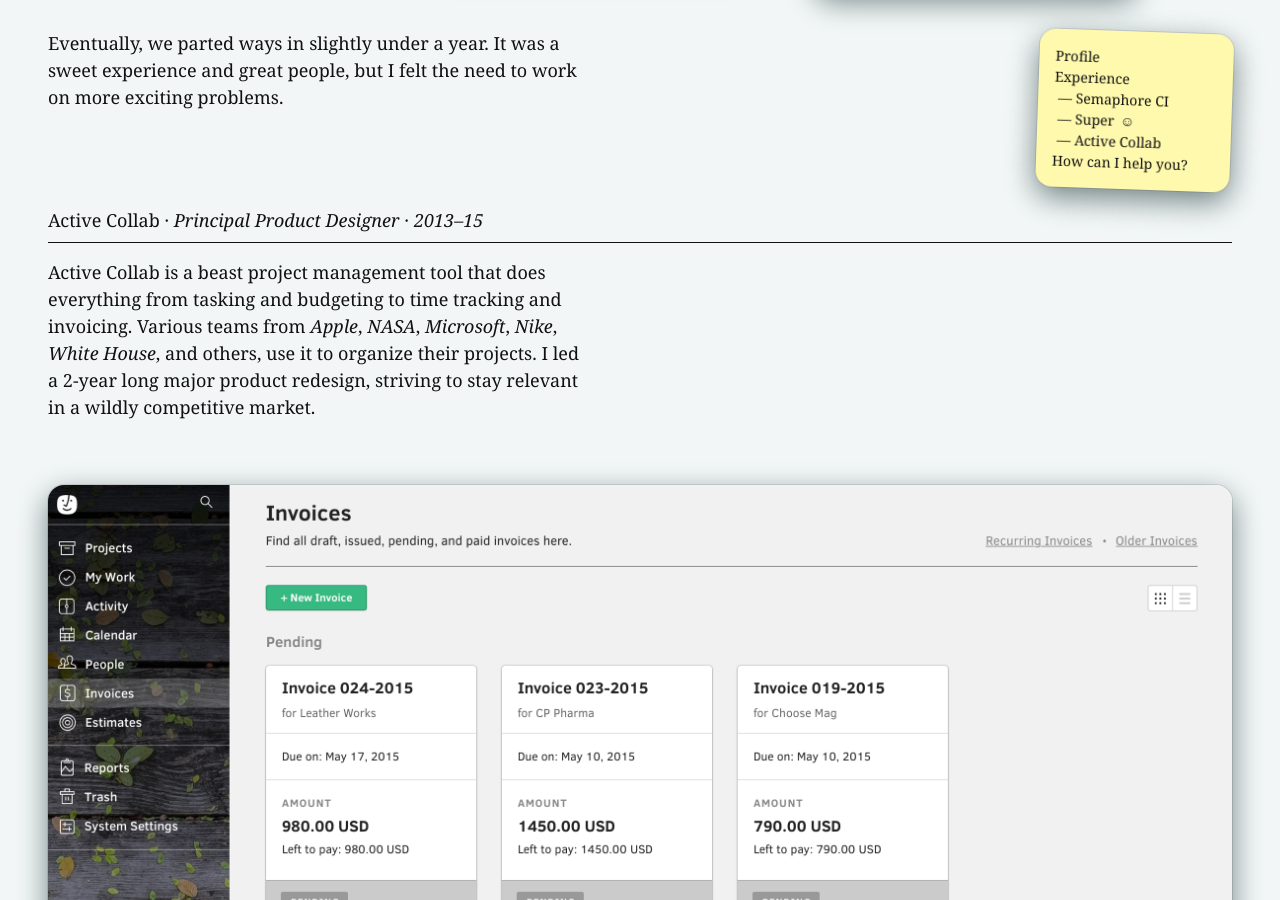
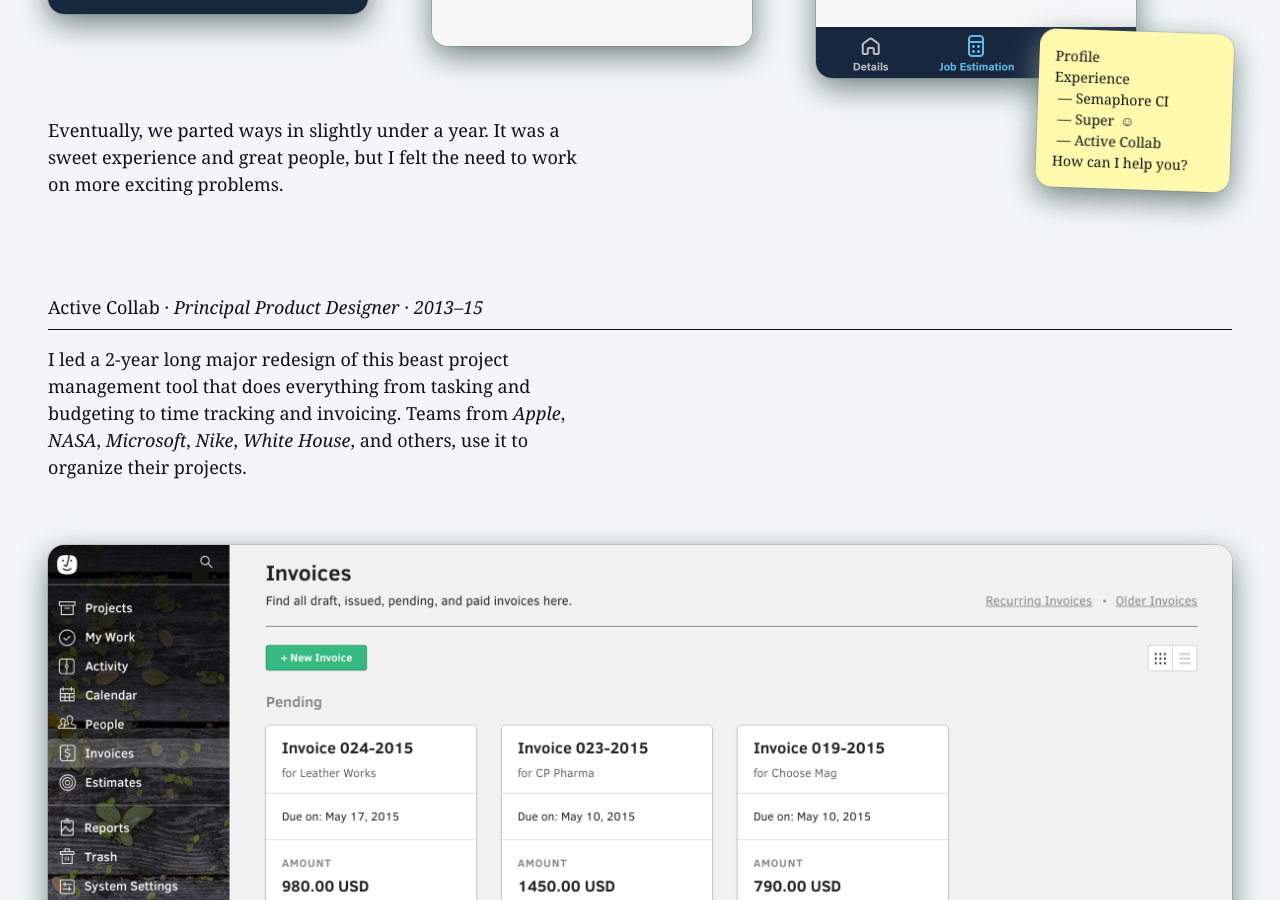
Before and after one commit to ropsii/ropsii.github.io, a Jekyll site: the page built from work.html, in a window 1280 px wide and 900 px high, scrolled down 11704 px. Built offline with Jekyll 4.4.1, drawn with Linux system fonts in a browser that asks for light colours; some web fonts are replaced; comment, search, counter and statistics services are not loaded; some of the changed text lies outside the part shown.

Commit message:
polish work

```diff
--- a/_layouts/work.html
+++ b/_layouts/work.html
@@ -161,7 +161,7 @@
             <h3 class="f5 normal i mb2">My Role</h3>
             <p class="measure pb4-m">I focused solely on product, from product strategy and figuring out what customers want, to building features. I spent my time between strategic and individual contributions, and running a small design team of 3.</p>
 
-            <div class="mv4 mv5-m" style="max-width: 900px">
+            <div class="mv4 mv5-m" style="max-width: 1000px">
                 <img src="{% link /assets/work-sem-whimsical.png %}" alt="Semaphore flowchart" class="shadow-2 w-100 br4">
                 <p class="f7 measure-wide mt3">In recent years, I’ve been heavily relying on <a href="https://whimsical.com/">Whimsical</a> for high-level design. Often the engineering team would use these flowcharts later as the foundation for designing specs.</p>
             </div>
@@ -278,7 +278,7 @@
         <section id="activecollab" class="pt4 pb4-m">
             <h2 class="f6 f5-m normal mb0 bb pb2 mb3">Active Collab · <span class="i">Principal Product Designer · 2013–15</span></h2>
 
-            <p class="measure">Active Collab is a beast project management tool that does everything from tasking and budgeting to time tracking and invoicing. Various teams from <em>Apple</em>, <em>NASA</em>, <em>Microsoft</em>, <em>Nike</em>, <em>White House</em>, and others, use it to organize their projects. I led a 2-year long major product redesign, striving to stay relevant in a wildly competitive market.</p>
+            <p class="measure mb4">I led a 2-year long major redesign of this beast project management tool that does everything from tasking and budgeting to time tracking and invoicing. Teams from <em>Apple</em>, <em>NASA</em>, <em>Microsoft</em>, <em>Nike</em>, <em>White House</em>, and others, use it to organize their projects.</p>
 
             <div class="mv4 mv5-m" style="max-width: 1200px">
                 <img src="{% link /assets/work-ac-invoices.png %}" alt="Active Collab invoices" class="shadow-2 w-100 br4">
@@ -302,7 +302,7 @@
                 <p class="f7 measure-wide mt3">One of the principal pages, where contributors land on every day to catch up with updates, and see what’s on their plate.</p>
             </div>
 
-            <p class="measure mt3">We were a team of 8 people working on the redesign. It took us slightly under a year to get to Beta. At first we used the app internally, followed by letting small batches of Beta users in. It took us another four months before we were ready for the GA.</p>
+            <p class="measure mt3">Less than 10 people worked on the redesign. I worked daily with the founders on strategy to move forward. But also, I worked very closely with engineers during the entire process.</p>
 
 
             <div class="mv4 mv5-m" style="max-width: 900px">
```
Also changed, not shown: assets/work-sem-whimsical.png.
